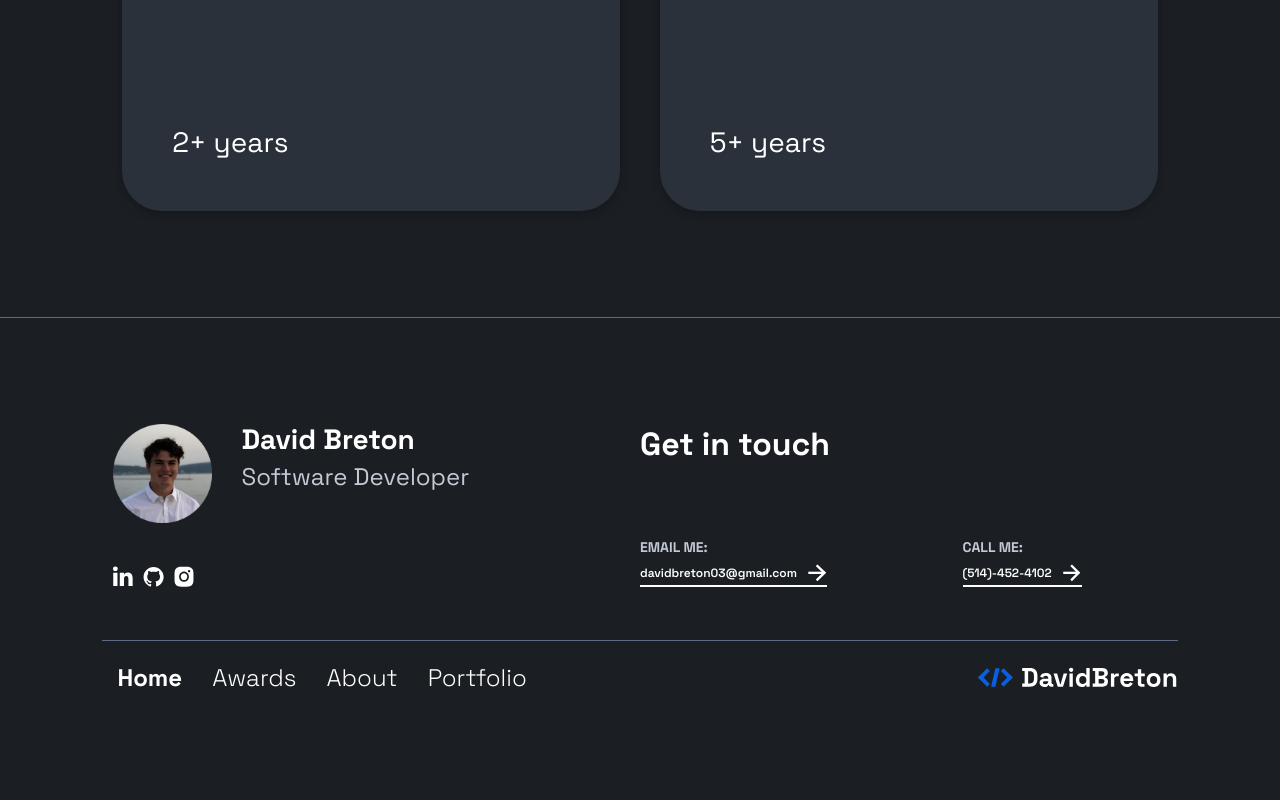
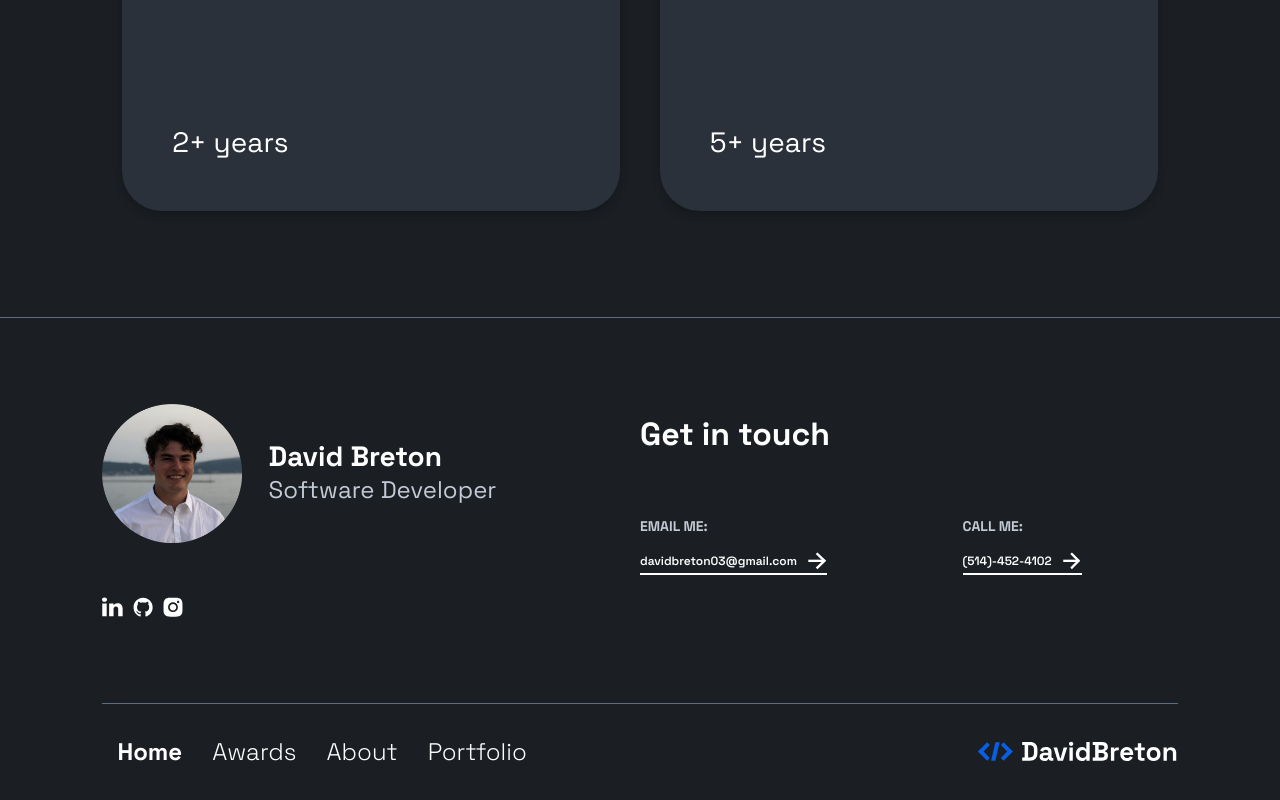
Before and after one commit to dbreton333/david.breton.web, a Next.js app: page / in a window 1280 px wide. Shown: the part 4931-5731 px from the top of the page. Before the commit the page ends 5645 px from the top, so only its background shows below. Built offline with nearby package versions, Linux system fonts and the light colour scheme.

Commit message:
first working version

```diff
--- a/src/app/components/Footer.module.css
+++ b/src/app/components/Footer.module.css
@@ -2,19 +2,26 @@
     display: flex;
     flex-direction: column;
     width: 100%;
-    height: 100%;
 }
 
 .footer_content {
     display: flex;
     flex-direction: column;
-    align-items: center;
+    width: 100%;
+    padding-left: 8%;
+    padding-right: 8%;
+}
+
+
+.general_info {
+    display: flex;
+    flex-direction: row;
+    align-items: flex-start;
     justify-content: space-between;
     width: 100%;
-    height: calc(30vh + 96px);
-    margin-top: 96px;
-    padding-left: 8%;
-    padding-right: 8%;
+    height: 100%;
+    padding-top: 8%;
+    padding-bottom: 8%;
 }
 
 .footer_nav {
@@ -28,15 +35,6 @@
 }
 
 
-.general_info {
-    display: flex;
-    flex-direction: row;
-    align-items: flex-start;
-    justify-content: space-between;
-    width: 100%;
-    height: 100%;
-    max-height: 30vh;
-}
 .left_content {
     display: flex;
     flex-direction: column;
@@ -49,41 +47,37 @@
 .profile {
     display: flex;
     flex-direction: row;
-    align-items: flex-start;
-    justify-content: flex-start;
+    align-items: center;
+    justify-content: center;
     height: 100%;
     width: 100%;
-    padding-bottom: 5%;
+    padding-bottom: 10%;
+    gap: 5%;
 }
 
-.image_content {
-    width: 20%;
+.profile_image {
+    width: 30%;
     aspect-ratio: 1;
     position: relative;
     max-width: 200px;
-    margin: 2%;
     justify-content: flex-start;
     align-items: flex-start;
 }
-.text {
+.profile_text {
     display: flex;
     flex-direction: column;
     align-items: flex-start;
     justify-content: flex-start;
     height: 100%;
     width: 80%;
-    margin: 2%;
 }
 
 .name {
-    padding-left: 2%;
-    padding-right: 2%;
-    padding-bottom: 2%;
+    padding-bottom: 1%;
     width: 100%;
 }
 
 .sub_name {
-    padding-left: 2%;
     width: 100%;
     color: #C3CAD5;
 }
@@ -96,8 +90,6 @@
     min-width: 80px;
     width: 15%;
     aspect-ratio: 4;
-    margin-bottom: 10%;
-    margin-left: 2%;
 }
 
 .social_media_icon {
@@ -123,16 +115,22 @@
     align-items: flex-start;
     justify-content: space-between;
     width: 100%;
-    margin-bottom: 10%;
 }
 
 .title {
     padding-top: 2%;
+    padding-bottom: 10%;
 }
 
 
 .paragraph {
+    padding-top: 2%;
+    padding-bottom: 2%;
     color: #C3CAD5;
+}
+.link {
+    padding-top: 2%;
+    padding-bottom: 2%;
 }
 
 
@@ -165,6 +163,16 @@
     height: 100%;
     width: 40%;
 }
+
+.devider_footer {
+    height: 1px;
+    width: 100%;
+    background-color: #5D6C83;
+}
+
+
+
+
 
 .devider {
     height: 1px;
--- a/src/app/components/Footer.tsx
+++ b/src/app/components/Footer.tsx
@@ -13,14 +13,16 @@ const Footer = () => {
     return (
         <footer className={`${styles.footer}`}>
             <div className={`${styles.devider}`}/>
-            <footer className={`${styles.footer_content} height_outro`}>
+
+            <footer className={`${styles.footer_content}`}>
+
                 <div className={styles.general_info}>
                     <div className={styles.left_content}>
                     <div className={styles.profile}>
-                    <div className={styles.image_content}>
+                        <div className={styles.profile_image}>
                             <Image src="/images/my_image.png" alt="David Breton" fill={true}/>
                         </div>
-                    <div className={styles.text}>
+                        <div className={styles.profile_text}>
                             <h1 className={`${styles.name} h4`}>David Breton</h1>
                             <p className={`${styles.sub_name} h6`}>Software Developer</p>
                         </div>
@@ -65,19 +67,31 @@ const Footer = () => {
                         <div className={styles.contact}>
                             <div className={styles.email}>
                                 <h1 className={`${styles.paragraph} p`}>EMAIL ME:</h1>
+                                <div className={styles.link}>
                                     <LinkButton href="mailto:" text="davidbreton03@gmail.com" textSize="sub" arrowSize={20}/>
+                                </div>
                             </div>
                             <div className={styles.phone}>
                                 <h2 className={`${styles.paragraph} p`}>CALL ME:</h2>
+                                <div className={styles.link}>
                                     <LinkButton href="mailto:" text="(514)-452-4102" textSize="sub" arrowSize={20}/>
                                 </div>
                             </div>
                         </div>
                     </div>
+                </div>
 
-            <div className={`${styles.devider}`}/>
+
+
+
+                <div className={`${styles.devider_footer}`}/>
+
+
+
+
 
                 <div className={styles.footer_nav}>
+
                     {/* Desktop Menu */}
                     <div className={styles.list_items}>
                         <Link href="/" className={pathname === '/' ? styles.selected_item : styles.item}>
--- a/src/app/components/molecules/Experience.module.css
+++ b/src/app/components/molecules/Experience.module.css
@@ -133,11 +133,11 @@
         flex-direction: row;
         align-items: center;
         justify-content: flex-start;
-        width: 50%;
+        width: 40%;
         aspect-ratio: 1;
-        padding-top: 2%;
-        padding-bottom: 2%;
-        padding-right: 2%;
+        padding-top: 0%;
+        padding-bottom: 0%;
+        padding-right: 0%;
 
 
     }
--- a/src/app/globals.css
+++ b/src/app/globals.css
@@ -61,13 +61,8 @@ a {
 @media (max-width: 700px) {
   /* Small screens */
   .height_intro {
-    min-height: 500px;
+    min-height: 550px;
     max-height: 600px;
-  }
-
-  .height_outro {
-    min-height: 200px;
-    max-height: 300px;
   }
 
   .huge {
@@ -114,11 +109,6 @@ a {
   .height_intro {
     min-height: 650px;
     max-height: 800px;
-  }
-
-  .height_outro {
-    min-height: 200px;
-    max-height: 300px;
   }
 
   .huge {
@@ -169,11 +159,6 @@ a {
     max-height: 800px;
   }
 
-  .height_outro {
-    min-height: 200px;
-    max-height: 300px;
-  }
-
   .huge {
     font-size: 78px;
     line-height: 88px;
@@ -217,11 +202,6 @@ a {
   .height_intro {
     min-height: 800px;
     max-height: 900px;
-  }
-
-  .height_outro {
-    min-height: 200px;
-    max-height: 400px;
   }
 
   .huge {
@@ -270,11 +250,6 @@ a {
     max-height: 1000px;
   }
 
-  .height_outro {
-    min-height: 200px;
-    max-height: 600px;
-  }
-
   .huge {
     font-size: 122px;
     line-height: 120px;
@@ -320,11 +295,6 @@ a {
     max-height: 1300px;
   }
 
-  .height_outro {
-    min-height: 200px;
-    max-height: 600px;
-  }
-
   .huge {
     font-size: 122px;
     line-height: 120px;
```
Lines whose indentation alone changed are shown as unchanged.
